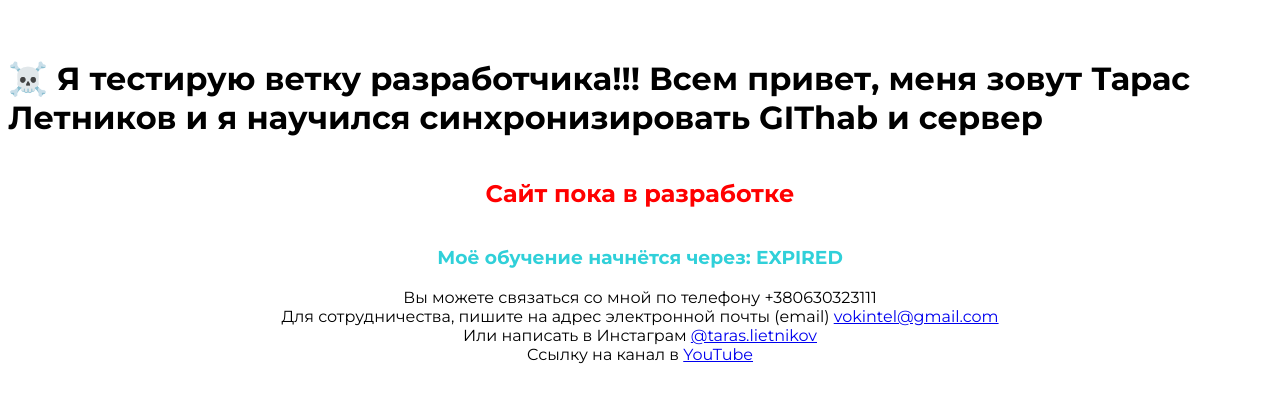
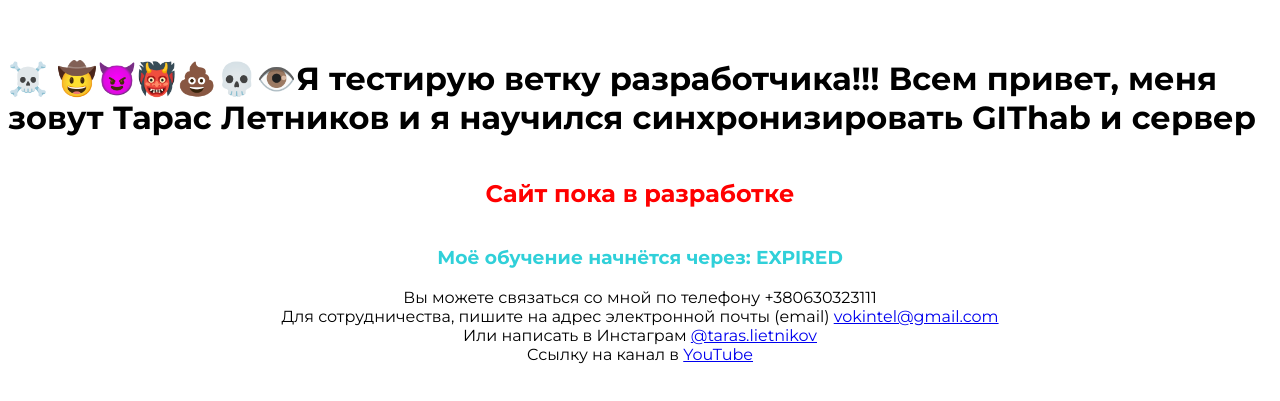
Before and after one commit to vokintel/taurus_group, a plain HTML site: page index.html in a window 1280 px wide. Shown: the part 207-608 px from the top of the page. Drawn offline with Linux system fonts and the light colour scheme.

Commit message:
правки 20.01.2024

```diff
--- a/index.html
+++ b/index.html
@@ -63,7 +63,7 @@ slkjfd s]oajsd [poawj
 	</script>
 </head>
 <body>
-<h1> ☠️ Я тестирую ветку разработчика!!! Всем привет, меня зовут Тарас Летников и я научился синхронизировать GIThab и сервер</h1>
+<h1> ☠️ 🤠😈👹💩💀👁️Я тестирую ветку разработчика!!! Всем привет, меня зовут Тарас Летников и я научился синхронизировать GIThab и сервер</h1>
 <h2>Сайт пока в разработке</h2>
 <h3> Моё обучение начнётся через: <span id="countdown"></span></h3>
 <div>Вы можете связаться со мной по телефону +380630323111</div>
```
